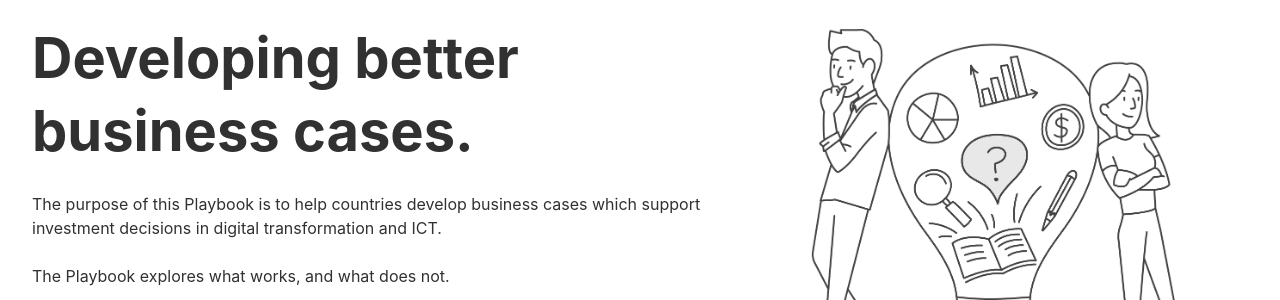
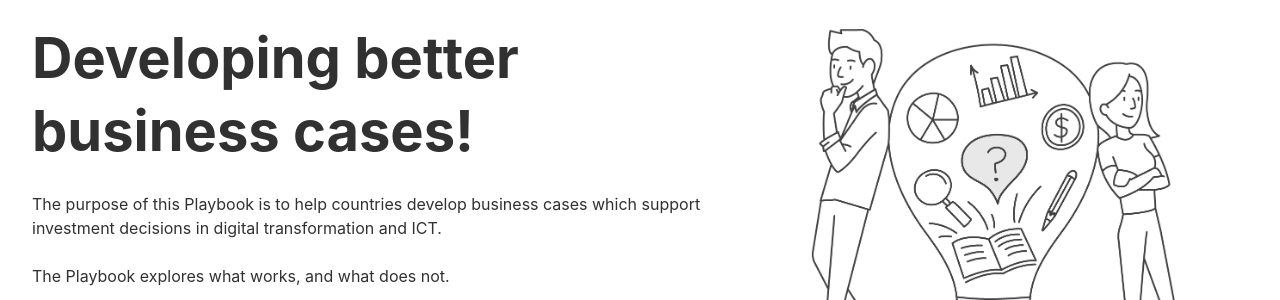
Before and after one commit to govau/oecd-business-case-playbook, a Jekyll site: the page built from index.html, in a window 1280 px wide and 900 px high. Shown: the part 325-625 px from the top of the window. Built offline with Jekyll 4.4.1, drawn with Linux system fonts in a browser that asks for light colours; nearby versions of some CDN libraries.

```diff
--- a/index.html
+++ b/index.html
@@ -10,7 +10,7 @@ title: Home
                 <img src="../assets/img/hero-image.png" alt="A man and woman lean against a giant lightbulb, thinking about what is involved when creating a business case.">
             </div>
             <div class="col-xs-12 col-sm-6 col-sm-pull-6 col-md-7 col-md-pull-5">
-                <h1>Developing better business cases.</h1>
+                <h1>Developing better business cases!</h1>
                 <p>
                     The purpose of this Playbook is to help countries develop business cases which support investment decisions in digital transformation and ICT.</p>
 <p>The Playbook explores what works, and what does not.</p>
```
